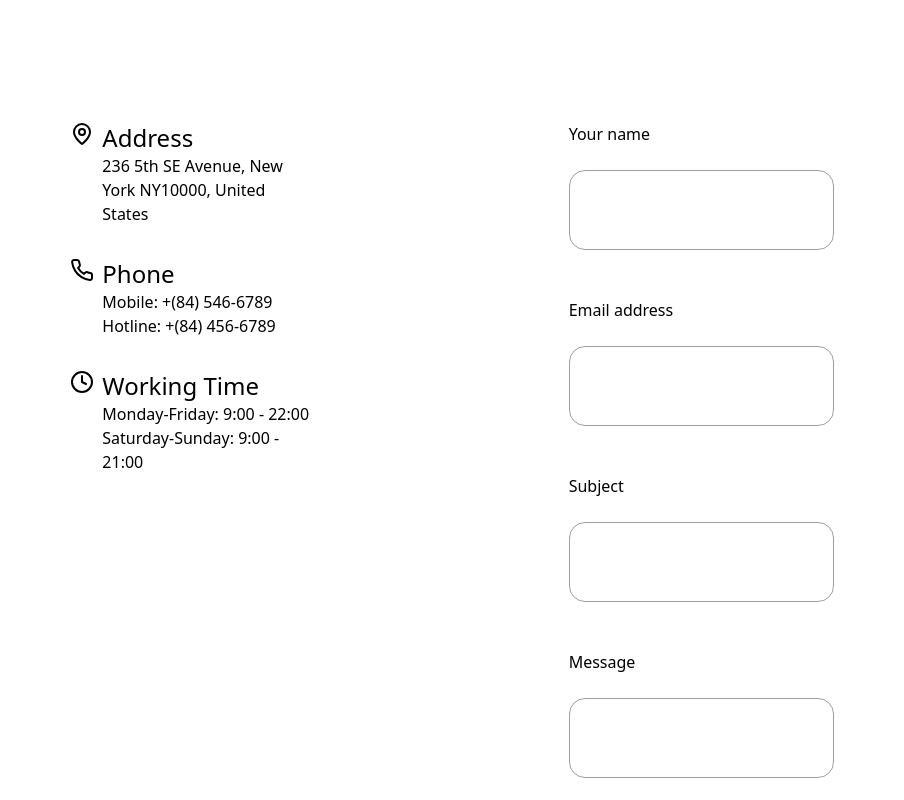
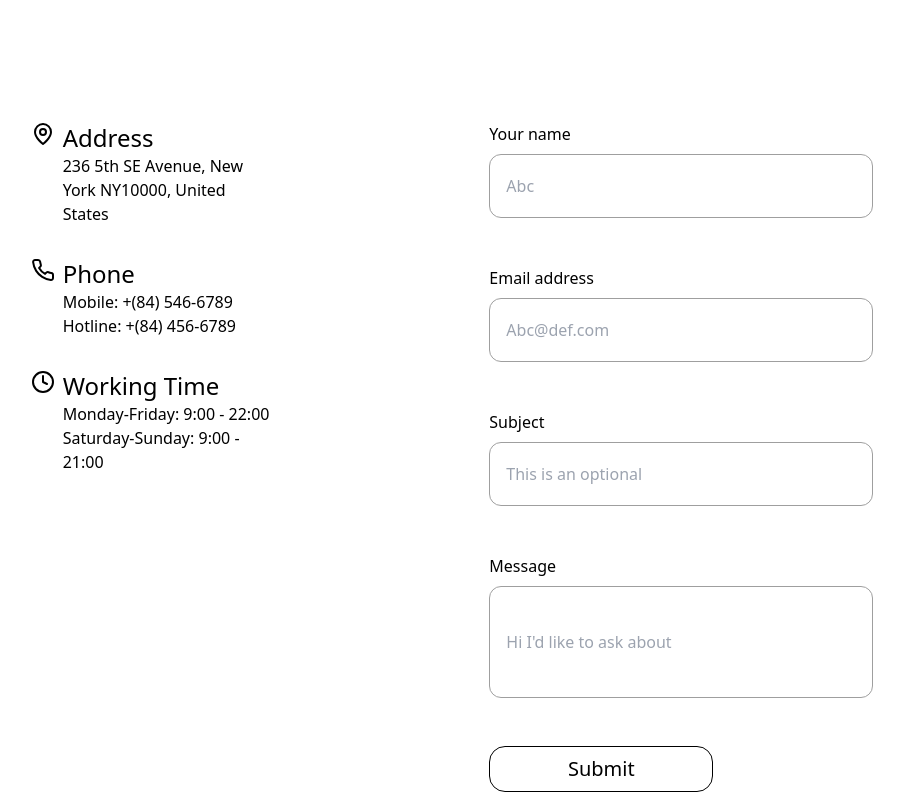
Before and after one commit to battletech45/FurnitureHub, a Next.js app: page /contact in a window 1280 px wide. Shown: the part 660-1460 px from the top of the page, without its empty margins (188-1092 px from the left). Built offline with nearby package versions, Linux system fonts and the light colour scheme.

Commit message:
updated contact fields

```diff
--- a/src/components/contactComponents/contact.jsx
+++ b/src/components/contactComponents/contact.jsx
@@ -40,10 +40,10 @@ const ContactPage = () => {
             />
           </div>
           <div className="gap-12 flex flex-col">
-            <ContactField title={"Your name"} />
-            <ContactField title={"Email address"} />
-            <ContactField title={"Subject"} />
-            <ContactField title={"Message"} />
+            <ContactField title={"Your name"} placeholder={'Abc'} />
+            <ContactField title={"Email address"} placeholder={'Abc@def.com'} />
+            <ContactField title={"Subject"} placeholder={'This is an optional'} />
+            <ContactField title={"Message"} placeholder={"Hi I'd like to ask about"}/>
             <button
               type="submit"
               className="py-2 px-16 rounded-2xl border border-black cursor-pointer text-black text-xl font-normal w-56 mb-20"
--- a/src/components/contactComponents/contactField.jsx
+++ b/src/components/contactComponents/contactField.jsx
@@ -1,12 +1,13 @@
 import React from "react";
 
-const ContactField = ({ title }) => {
+const ContactField = ({ title, placeholder }) => {
   return (
-    <div className="flex flex-col">
-      <h4 className="text-black text-base font-medium mb-6">{title}</h4>
+    <div className="flex flex-col h-min gap-2">
+      <h4 className="text-black text-base font-medium">{title}</h4>
       <input
         type="text"
-        className="rounded-2xl py-4 px-4 h-20 border border-[#9F9F9F] outline-none text-black"
+        placeholder={placeholder}
+        className={`rounded-xl w-96 py-4 px-4 ${title == 'Message' ? ' h-28' : ' h-16' } border border-[#9F9F9F] outline-none text-black`}
       />
     </div>
   );
```
